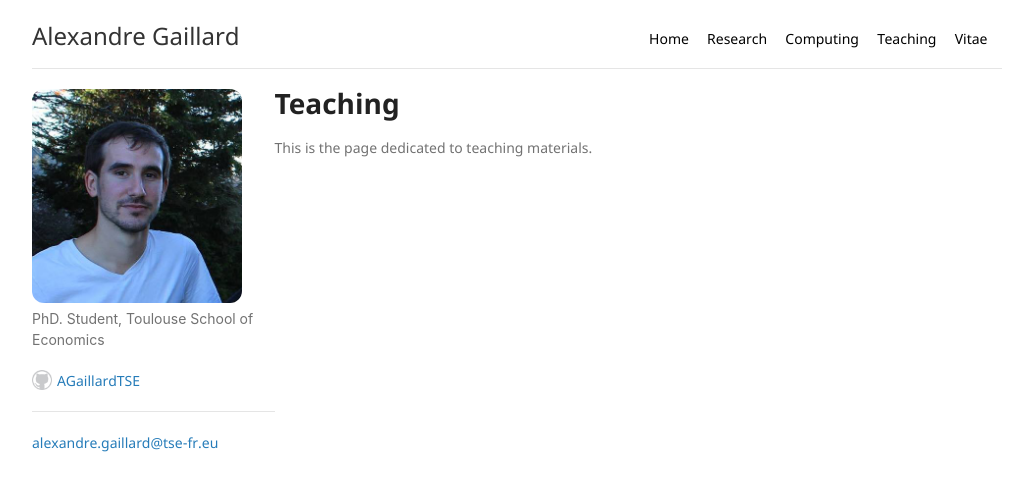
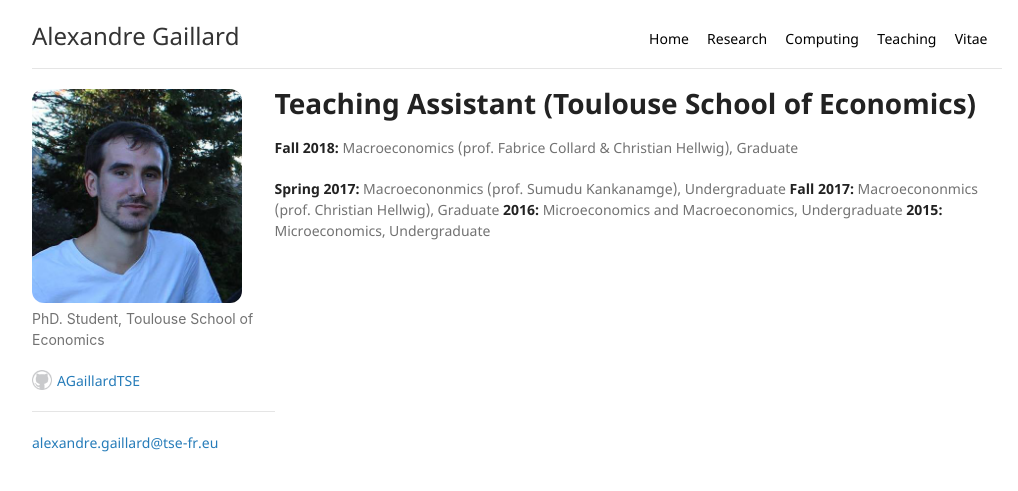
Before and after one commit to AGaillardTSE/AGaillardTSE.github.io, a Jekyll site: the page built from teaching.md, in a window 1280 px wide. Shown: the top 491 px of the page, without its empty margins (123-1141 px from the left). Built offline with Jekyll 4.4.1, drawn with Linux system fonts in a browser that asks for light colours; our own code applies the rules of GitHub Pages for plain Markdown files.

Commit message:
Update teaching.md

```diff
--- a/teaching.md
+++ b/teaching.md
@@ -2,6 +2,12 @@
 layout: default
 ---
 
-# Teaching
+# Teaching Assistant (Toulouse School of Economics)
 
-This is the page dedicated to teaching materials.
+
+**Fall 2018:** Macroeconomics (prof. Fabrice Collard & Christian Hellwig), Graduate
+
+**Spring 2017:** Macroecononmics (prof. Sumudu Kankanamge), Undergraduate
+**Fall 2017:** Macroecononmics (prof. Christian Hellwig), Graduate
+**2016:** Microeconomics and Macroeconomics, Undergraduate
+**2015:** Microeconomics, Undergraduate
```
